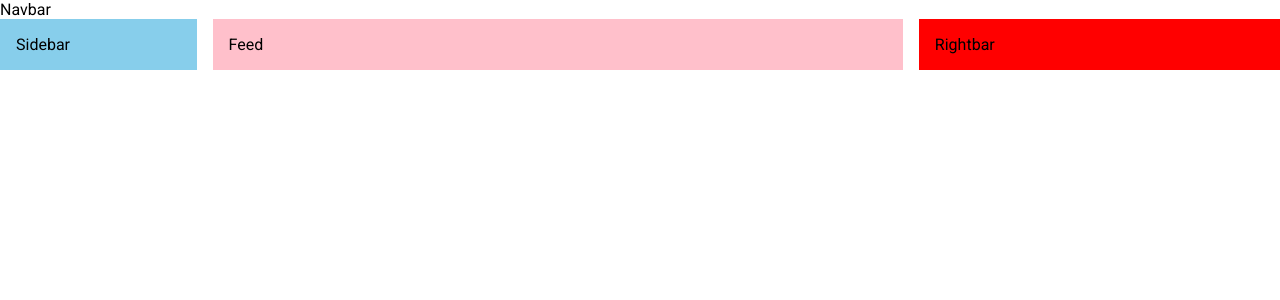
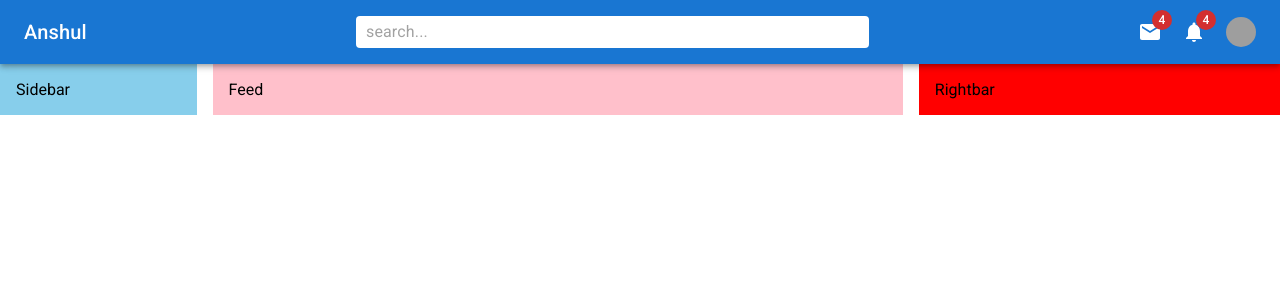
Before and after one commit to anshul45/mui, a React (Create React App) app: page / in a window 1280 px wide. Shown: the top 300 px of the page. Built offline with nearby package versions, Linux system fonts and the light colour scheme; grey boxes are pictures that could not be loaded.

Commit message:
navbar completed

```diff
--- a/src/components/Navbar.jsx
+++ b/src/components/Navbar.jsx
@@ -1,7 +1,100 @@
-import React from "react";
+import { Mail, Notifications, Pets } from "@mui/icons-material";
+import {
+  AppBar,
+  Avatar,
+  Badge,
+  Box,
+  InputBase,
+  Menu,
+  MenuItem,
+  styled,
+  Toolbar,
+  Typography,
+} from "@mui/material";
+import React, { useState } from "react";
+
+const StyledToolbar = styled(Toolbar)({
+  display: "flex",
+  justifyContent: "space-between",
+});
+
+const Search = styled("div")(({ theme }) => ({
+  backgroundColor: "white",
+  padding: "0 10px",
+  borderRadius: theme.shape.borderRadius,
+  width: "40%",
+}));
+const Icons = styled(Box)(({ theme }) => ({
+  display: "none",
+  alignItems: "center",
+  gap: "20px",
+  [theme.breakpoints.up("sm")]: {
+    display: "flex",
+  },
+}));
+
+const UserBox = styled(Box)(({ theme }) => ({
+  display: "flex",
+  alignItems: "center",
+  gap: "10px",
+  [theme.breakpoints.up("sm")]: {
+    display: "none",
+  },
+}));
 
 const Navbar = () => {
-  return <div>Navbar</div>;
+  const [open, setOpen] = useState(false);
+  return (
+    <AppBar position="sticky">
+      <StyledToolbar>
+        <Typography variant="h6" sx={{ display: { xs: "none", sm: "block" } }}>
+          Anshul
+        </Typography>
+        <Pets sx={{ display: { xs: "block", sm: "none" } }} />
+        <Search>
+          <InputBase placeholder="search..." />
+        </Search>
+        <Icons>
+          <Badge badgeContent={4} color="error">
+            <Mail />
+          </Badge>
+          <Badge badgeContent={4} color="error">
+            <Notifications />
+          </Badge>
+          <Avatar
+            sx={{ width: 30, height: 30 }}
+            src="https://images.unsplash.com/photo-1670525975578-4051a7803c38?ixlib=rb-4.0.3&ixid=MnwxMjA3fDB8MHx0b3BpYy1mZWVkfDIxfHRvd0paRnNrcEdnfHxlbnwwfHx8fA%3D%3D&auto=format&fit=crop&w=500&q=60"
+            onClick={(e) => setOpen(true)}
+          />
+        </Icons>
+        <UserBox onClick={(e) => setOpen(true)}>
+          <Avatar
+            sx={{ width: 30, height: 30 }}
+            src="https://images.unsplash.com/photo-1670525975578-4051a7803c38?ixlib=rb-4.0.3&ixid=MnwxMjA3fDB8MHx0b3BpYy1mZWVkfDIxfHRvd0paRnNrcEdnfHxlbnwwfHx8fA%3D%3D&auto=format&fit=crop&w=500&q=60"
+          />
+          <Typography variant="span">Anshul</Typography>
+        </UserBox>
+      </StyledToolbar>
+      <Menu
+        id="demo-positioned-menu"
+        aria-labelledby="demo-positioned-button"
+        open={open}
+        onClose={(e) => setOpen(false)}
+        anchorOrigin={{
+          vertical: "top",
+          horizontal: "right",
+        }}
+        transformOrigin={{
+          vertical: "top",
+          horizontal: "right",
+        }}
+      >
+        <MenuItem>Profile</MenuItem>
+        <MenuItem>My account</MenuItem>
+        <MenuItem>Logout</MenuItem>
+      </Menu>
+    </AppBar>
+  );
 };
 
 export default Navbar;
```
